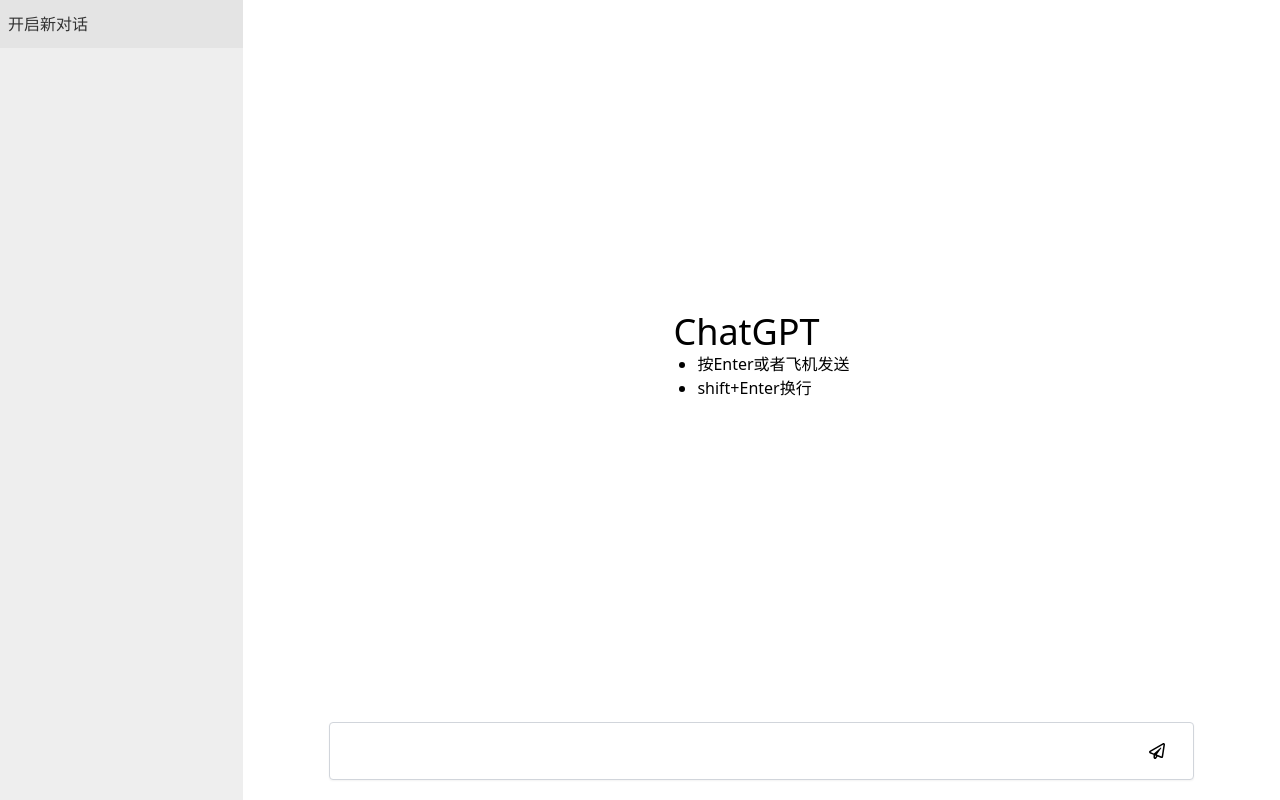
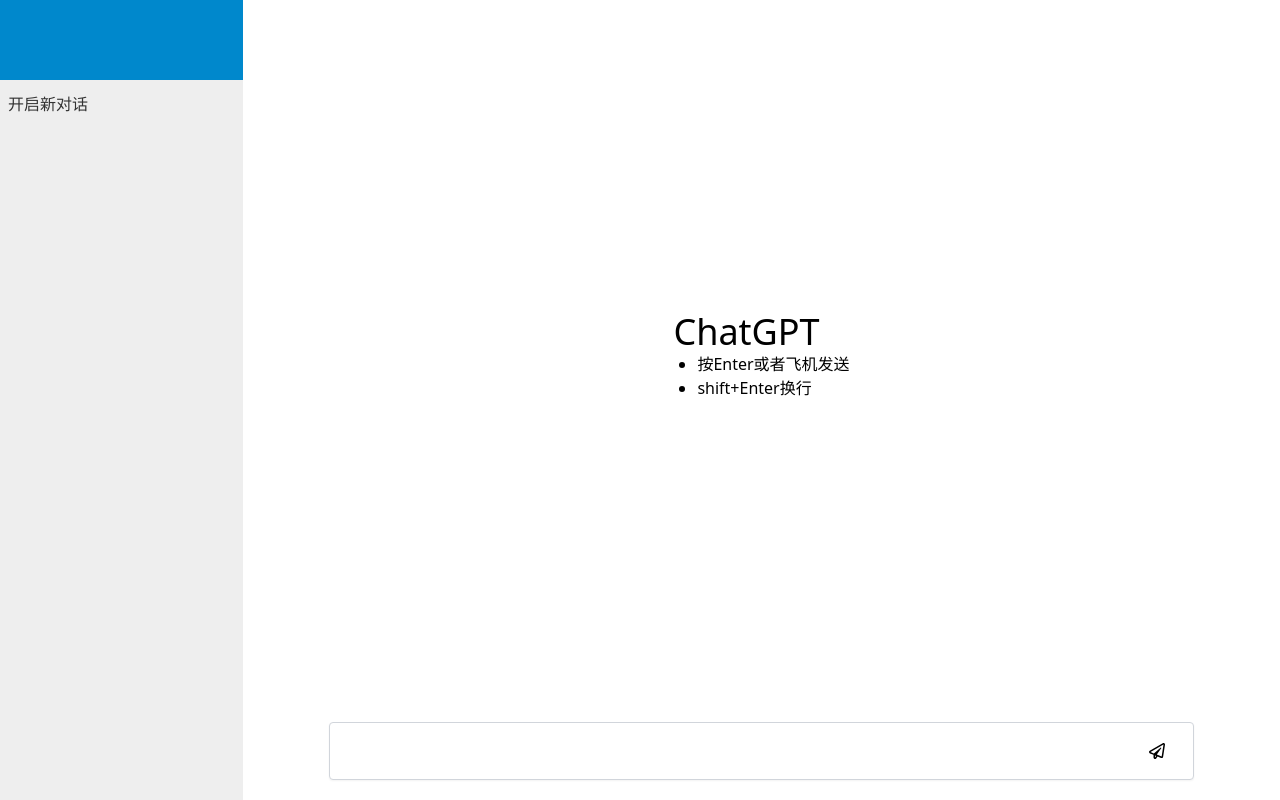
Before and after one commit to Zilong-L/gpt, a Next.js app: page / in a window 1280 px wide. Built offline with nearby package versions, Linux system fonts and the light colour scheme.

Commit message:
supply desktop

```diff
--- a/components/SplitView.tsx
+++ b/components/SplitView.tsx
@@ -13,7 +13,7 @@
     const [swipeProgress, setSwipeProgress] = useState(0);
     const [dragging, setDragging] = useState(false);
     const router = useRouter();
-    const { theme,toggleTheme} = useContext(ThemeContext);
+    const { theme, toggleTheme } = useContext(ThemeContext);
 
     useEffect(() => {
         if (showList) {
@@ -115,16 +115,23 @@
                     <div
                         className="col-span-8 col-start-3 row-start-1 row-end-3 bg-black"
                         style={{ background: theme.banner }}
-                    onClick={toggleTheme}
-
+                        onClick={toggleTheme}
                     ></div>
-                    <div className="col-span-8 col-start-3 row-start-3 row-end-[11]">
+                    <div className="col-span-8 col-start-3 row-start-3 row-end-[11] ">
                         {leftContent}
                     </div>
                 </div>
             </div>
-            <div className="z-10 hidden h-full w-[300px]  lg:block ">
-                {leftContent}
+            <div
+                className="z-10 hidden h-full w-[300px]  lg:grid "
+                style={{ gridTemplateRows: "repeat(10,1fr)" }}
+            >
+                <div
+                    className="row-start-1 row-end-2 bg-black"
+                    style={{ background: theme.banner }}
+                    onClick={toggleTheme}
+                ></div>
+                <div className="row-start-2 row-end-[11]">{leftContent}</div>
             </div>
 
             <div
```
